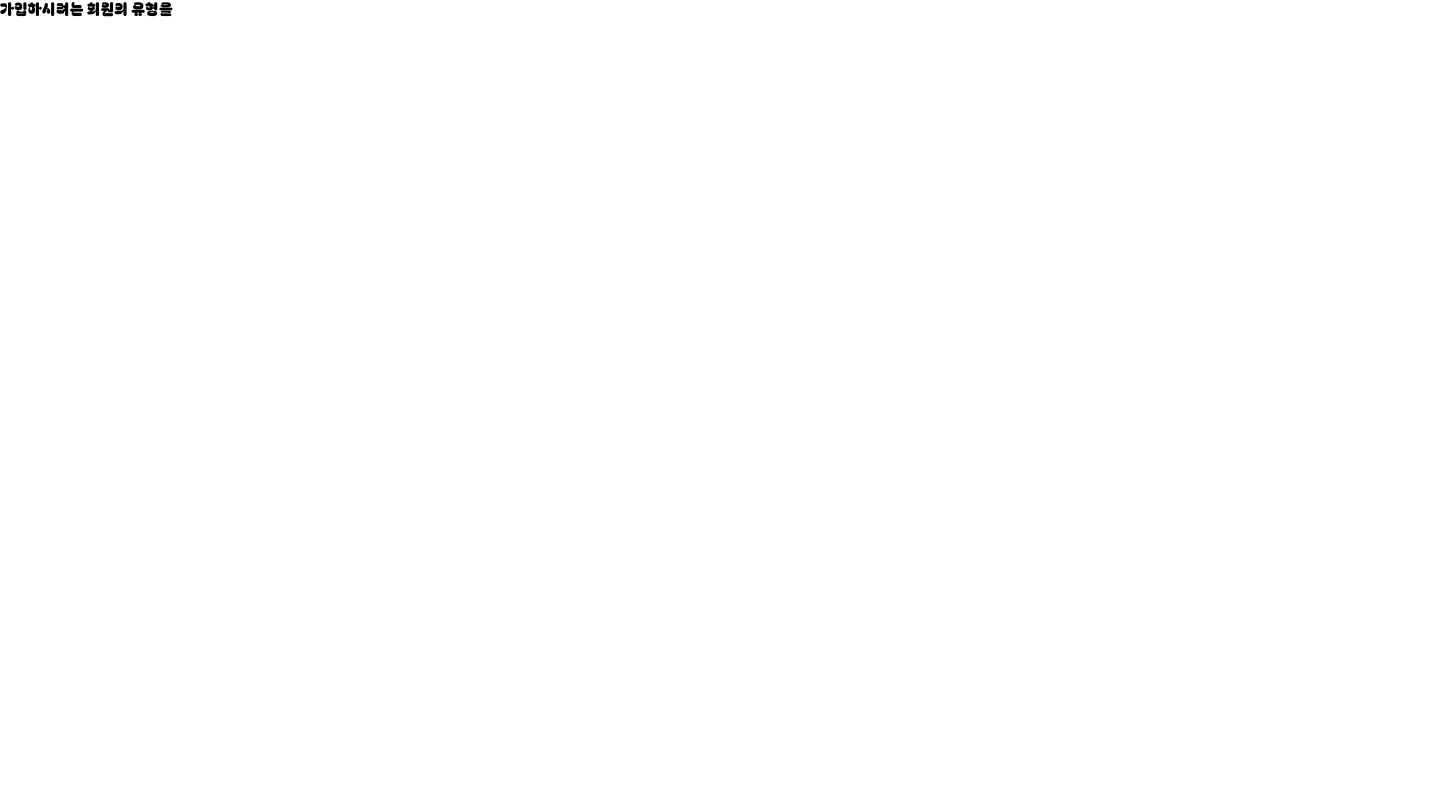
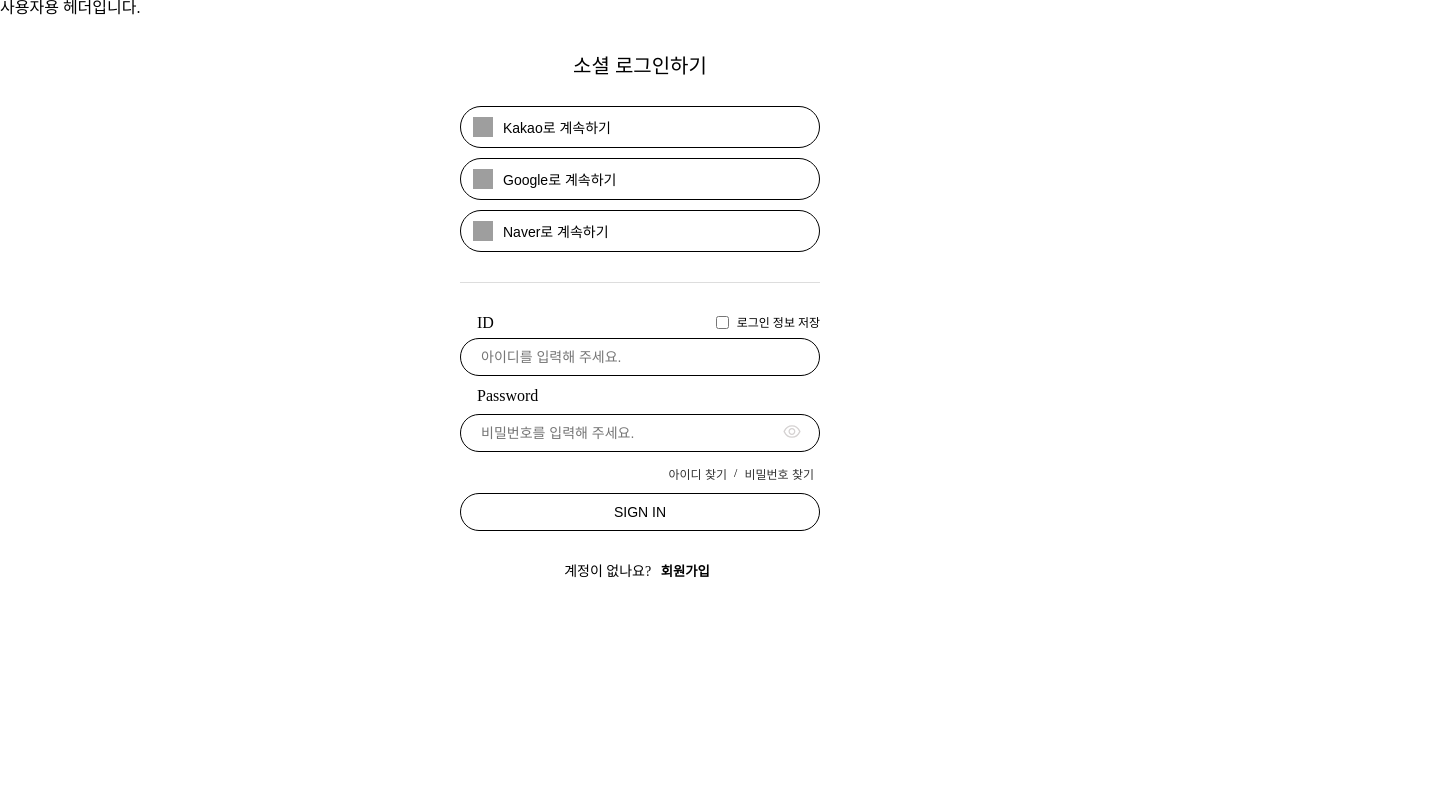
Before and after one commit to playdata-8th-full-stack-baedal-service/sobok-fe, a React (Vite) app: page /auth/signin in a window 1280 px wide. Shown: the top 800 px of the page, 1440 px wide, since content can reach past the window. Built offline with nearby package versions, Linux system fonts and the light colour scheme; grey boxes are pictures that could not be loaded.

Commit message:
feat : SignInPage 소셜로그인기능 제외 기능 구현 및 디자인완료. 테스트는 X.

```diff
--- a/package.json
+++ b/package.json
@@ -15,6 +15,7 @@
     "axios": "^1.10.0",
     "react": "^19.1.0",
     "react-dom": "^19.1.0",
+    "react-icons": "^5.5.0",
     "react-redux": "^9.2.0",
     "react-router-dom": "^7.6.2",
     "sass": "^1.89.2"
--- a/src/app/user/MainPage.jsx
+++ b/src/app/user/MainPage.jsx
@@ -1,9 +1,19 @@
-// UserHeader.jsx
-
 import React from 'react';
+import { useNavigate } from 'react-router-dom';
 
 function MainPage() {
-  return <header>메인페이지 입니다.</header>;
+  const navigate = useNavigate();
+
+  const handleLoginClick = () => {
+    navigate('/auth/signin');
+  };
+
+  return (
+    <div>
+      <header>메인페이지 입니다.</header>
+      <button onClick={handleLoginClick}>로그인</button>
+    </div>
+  );
 }
 
 export default MainPage;
--- a/src/common/headerfooter/UserHeader.jsx
+++ b/src/common/headerfooter/UserHeader.jsx
@@ -1,5 +1,3 @@
-// UserHeader.jsx
-
 import React from 'react';
 
 function UserHeader() {
--- a/src/common/page/SignInPage.jsx
+++ b/src/common/page/SignInPage.jsx
@@ -1,21 +1,46 @@
-import React, { useState } from 'react';
+import React, { useState, useRef } from 'react';
 import { useNavigate } from 'react-router-dom';
-import { useDispatch, useSelector } from 'react-redux';
-import { loginUser } from '../../store/authSlice';
+import { useDispatch } from 'react-redux';
+import { AiOutlineEye, AiOutlineEyeInvisible } from 'react-icons/ai';
+import styles from './SignInPage.module.scss';
+import axiosInstance from '../../services/axios-config';
+import { AUTH } from '../../services/host-config';
 
 function SignInPage() {
   const navigate = useNavigate();
   const dispatch = useDispatch();
-  const auth = useSelector(state => state.auth);
 
   const [id, setId] = useState('');
   const [password, setPassword] = useState('');
   const [rememberMe, setRememberMe] = useState(false);
+  const [showPassword, setShowPassword] = useState(false);
+  const [error, setError] = useState('');
 
-  const handleSignIn = () => {
-    dispatch(loginUser({ id, password }))
-      .unwrap()
-      .then(({ role }) => {
+  const idInputRef = useRef(); // 아이디 입력창에 전체 선택 효과를 주기 위한 ref
+
+  const handleSignIn = async () => {
+    setError(''); // 에러 초기화
+
+    try {
+      const response = await axiosInstance.post(`${AUTH}/login`, {
+        loginId: id,
+        password: password,
+      });
+
+      const { data } = response.data;
+
+      if (data.recoveryTarget) {
+        setError('해당 계정은 복구 대상입니다.');
+        return;
+      }
+
+      const { accessToken, refreshToken, role } = data;
+
+      // 토큰 저장
+      localStorage.setItem('ACCESS_TOKEN', accessToken);
+      localStorage.setItem('REFRESH_TOKEN', refreshToken);
+
+      // 역할에 따라 라우팅
       switch (role) {
         case 'ADMIN':
           navigate('/admin/main');
@@ -29,37 +54,56 @@ function SignInPage() {
         default:
           navigate('/');
       }
-      })
-      .catch(() => {
-        // 오류는 auth.error에서 자동 관리됨
-      });
+    } catch (err) {
+      console.log('로그인 에러 응답:', err?.response?.data);
+      const res = err?.response?.data;
+
+      if (res?.message === '존재하지 않는 아이디입니다.') {
+        setError('존재하지 않는 아이디입니다.');
+      } else if (res?.message === '비밀번호가 틀렸습니다.') {
+        setError('비밀번호가 틀렸습니다.');
+      } else if (res?.message === '존재하지 않는 사용자입니다.') {
+        setError('존재하지 않는 사용자입니다.');
+      } else if (res?.message === '토큰 생성 과정에서 오류가 발생했습니다.') {
+        setError('서버 오류로 로그인에 실패했습니다.');
+      } else {
+        setError('로그인에 실패했습니다.');
+      }
+
+      // 로그인 실패 시 패스워드 비우고, 아이디 전체 선택
+      setPassword('');
+      idInputRef.current?.select();
+    }
   };
 
   const handleFindId = () => navigate('/find-id');
   const handleFindPw = () => navigate('/find-password');
   const handleSignUp = () => navigate('/signup');
-
   const handleKeyDown = e => {
-    if (e.key === 'Enter') handleSignIn();
+    if (e.key === 'Enter') handleSignIn(); // 엔터키로 로그인 트리거
   };
 
   return (
-    <div className="container">
-      <h2 className="title">로그인</h2>
-
-      <div className="socialLogin">
-        <h3 className="socialTitle">소셜 로그인하기</h3>
-        <button className="socialBtn kakao">kakao로 계속하기</button>
-        <button className="socialBtn google">Google로 계속하기</button>
-        <button className="socialBtn naver">Naver로 계속하기</button>
+    <div className={styles.container}>
+      <div className={styles.socialLogin}>
+        <h3 className={styles.socialTitle}>소셜 로그인하기</h3>
+        <button className={styles.socialBtn}>
+          <img src="/assets/kakao.png" alt="kakao" /> Kakao로 계속하기
+        </button>
+        <button className={styles.socialBtn}>
+          <img src="/assets/google.png" alt="google" /> Google로 계속하기
+        </button>
+        <button className={styles.socialBtn}>
+          <img src="/assets/naver.png" alt="naver" /> Naver로 계속하기
+        </button>
       </div>
 
-      <hr className="divider" />
+      <hr className={styles.divider} />
 
-      <div className="inputBox">
+      <div className={styles.inputBox}>
+        <div className={styles.inputHeader}>
           <label htmlFor="id">ID</label>
-        <div className="idRow">
-          <label className="rememberMe">
+          <label className={styles.rememberMe}>
             <input
               type="checkbox"
               checked={rememberMe}
@@ -67,6 +111,8 @@ function SignInPage() {
             />
             로그인 정보 저장
           </label>
+        </div>
+        <div className={styles.inputGroup}>
           <input
             id="id"
             type="text"
@@ -74,41 +120,46 @@ function SignInPage() {
             value={id}
             onChange={e => setId(e.target.value)}
             onKeyDown={handleKeyDown}
+            ref={idInputRef} // ref 연결
           />
         </div>
 
-        <label htmlFor="password">Password</label>
+        <label htmlFor="password" className={styles.label}>
+          Password
+        </label>
+        <div className={`${styles.inputGroup} ${styles.passwordInputWrapper}`}>
           <input
             id="password"
-          type="password"
+            type={showPassword ? 'text' : 'password'}
             placeholder="비밀번호를 입력해 주세요."
             value={password}
             onChange={e => setPassword(e.target.value)}
             onKeyDown={handleKeyDown}
           />
-
-        <div className="helperLinks">
-          <button className="findId" onClick={handleFindId}>
-            아이디 찾기
-          </button>
-          <span> / </span>
-          <button className="findPw" onClick={handleFindPw}>
-            비밀번호 찾기
+          <button
+            type="button"
+            onClick={() => setShowPassword(!showPassword)}
+            aria-label={showPassword ? '비밀번호 숨기기' : '비밀번호 보기'}
+          >
+            {showPassword ? <AiOutlineEyeInvisible size={20} /> : <AiOutlineEye size={20} />}
           </button>
         </div>
 
-        {auth.error && <p className="error">{auth.error}</p>}
+        <div className={styles.helperLinks}>
+          <button onClick={handleFindId}>아이디 찾기</button>
+          <span> / </span>
+          <button onClick={handleFindPw}>비밀번호 찾기</button>
+        </div>
 
-        <button className="signInButton" onClick={handleSignIn} disabled={auth.loading}>
-          {auth.loading ? '로그인 중...' : 'SIGN IN'}
+        <button className={styles.signInButton} onClick={handleSignIn}>
+          SIGN IN
         </button>
       </div>
 
-      <div className="signupLink">
-        계정이 없나요?{' '}
-        <button className="signup" onClick={handleSignUp}>
-          회원가입
-        </button>
+      <p className={styles.error}>{error || '\u00A0'}</p>
+
+      <div className={styles.signupLink}>
+        계정이 없나요? <button onClick={handleSignUp}>회원가입</button>
       </div>
     </div>
   );
--- a/src/common/page/SignInPage.module.scss
+++ b/src/common/page/SignInPage.module.scss
@@ -0,0 +1,157 @@
+.container {
+  max-width: 400px;
+  margin: 0 auto;
+  padding: 40px 20px;
+  text-align: center;
+}
+
+.socialLogin {
+  margin-bottom: 20px;
+}
+
+.socialTitle {
+  font-size: 20px;
+  margin-bottom: 30px;
+}
+
+.socialBtn {
+  width: 100%;
+  padding: 10px 12px;
+  margin-bottom: 10px;
+  border: 1px solid #000000;
+  border-radius: 999px;
+  background-color: #fff;
+  display: flex;
+  align-items: center;
+  justify-content: flex-start;
+  font-size: 14px;
+  gap: 10px;
+  cursor: pointer;
+}
+
+.socialBtn img {
+  width: 20px;
+  height: 20px;
+}
+
+.divider {
+  border: none;
+  border-top: 1px solid #ddd;
+  margin: 30px 0;
+}
+
+.inputBox {
+  text-align: left;
+   .inputGroup input::selection {
+    background-color: #d9d9d9;
+    color: #333;
+}
+}
+
+// ID
+.inputHeader {
+  display: flex;
+  justify-content: space-between;
+  align-items: center;
+  margin-bottom: 6px;
+  margin-left: 17px;
+}
+
+.rememberMe {
+  font-size: 12px;
+  display: flex;
+  align-items: center;
+  gap: 5px;
+}
+
+.inputGroup {
+  margin-bottom: 12px;
+}
+
+// Password
+.label {
+  display: block;
+  margin-bottom: 10px;
+  margin-left: 17px;
+}
+
+
+input[type='text'],
+input[type='password'] {
+  width: 100%;
+  padding: 10px 20px;
+  border: 1px solid #000000;
+  border-radius: 50px;
+  font-size: 14px;
+  outline: none;
+  box-sizing: border-box;
+}
+
+.passwordInputWrapper {
+  position: relative;
+}
+
+.passwordInputWrapper button {
+  position: absolute;
+  top: 50%;
+  right: 12px;
+  transform: translateY(-50%);
+  background: none;
+  border: none;
+  cursor: pointer;
+  color: #d5d2d2;
+}
+
+.helperLinks {
+  display: flex;
+  justify-content: flex-end;
+  margin-bottom: 10px;
+  gap: 1px;
+}
+
+.helperLinks span {
+    font-size: 12px;
+    margin-top: 3px;
+}
+
+.helperLinks button {
+  background: none;
+  border: none;
+  color: #333;
+  cursor: pointer;
+  font-size: 12px;
+}
+
+.error {
+  height: 14px;
+  font-size: 12px;
+  color: red;
+  text-align: center;
+  margin-top: 5px;
+  margin-bottom: 10px;
+}
+
+.signInButton {
+  width: 100%;
+  padding: 10px;
+  border: 1px solid #000;
+  border-radius: 50px;
+  background-color: #ffffff;
+  color: rgb(0, 0, 0);
+  font-size: 14px;
+  cursor: pointer;
+}
+
+.signupLink {
+  margin-top: 1px;
+  font-size: 14px;
+  text-align: center;
+}
+
+.signupLink button {
+  background: none;
+  border: none;
+  color: #000;
+  font-weight: bold;
+  cursor: pointer;
+}
--- a/src/index.css
+++ b/src/index.css
@@ -9,7 +9,7 @@
 body {
   min-height: 100vh;
 }
-
+/*
 @font-face {
     font-family: 'BagelFatOne-Regular';
     src: url('/BagelFatOne-Regular.ttf');
@@ -19,4 +19,4 @@ body {
 
 body {
   font-family: 'BagelFatOne-Regular', sans-serif;
-}
+} */
--- a/src/main.jsx
+++ b/src/main.jsx
@@ -9,6 +9,6 @@ import SignUpOptionPage from './common/page/SignUpOptionPage';
 
 createRoot(document.getElementById('root')).render(
   <Provider store={store}>
-    <SignUpOptionPage />
+    <App />
   </Provider>
 );
--- a/src/services/axios-config.js
+++ b/src/services/axios-config.js
@@ -1,6 +1,8 @@
 import axios from 'axios';
+import { API_BASE_URL } from './host-config';
 
 const axiosInstance = axios.create({
+  baseURL: API_BASE_URL,
   headers: {
     'Content-Type': 'application/json',
   },
--- a/src/services/host-config.js
+++ b/src/services/host-config.js
@@ -6,6 +6,8 @@ if (clientHostName === 'localhost') {
   backEndHostName = 'http://localhost:8000/';
 } else if (clientHostName === 'sobok.shop') {
   backEndHostName = 'http://localhost:8000/';
+} else{
+    backEndHostName = 'http://localhost:8000/';
 }
 
 export const API_BASE_URL = backEndHostName;
```
Also changed, not shown: public/BagelFatOne-Regular.ttf (deleted), 1 other file (tests, documents, lock files or other folders). Lines whose indentation alone changed are shown as unchanged.
